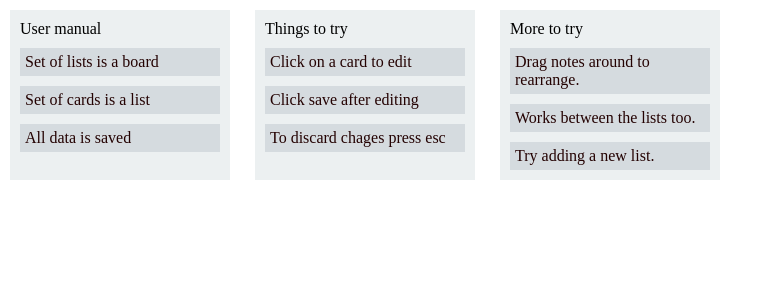
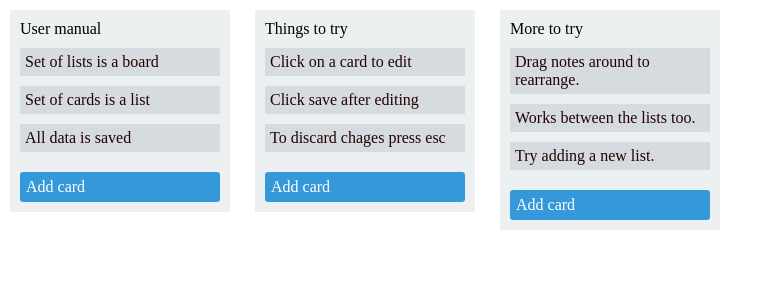
Before and after one commit to itzvinoth/notlify, a Vue app in the folder notlify-front/: page / in a window 1280 px wide. Shown: the top 300 px of the page, without its empty margins (0-773 px from the left). Built offline with nearby package versions, Linux system fonts and the light colour scheme.

Commit message:
feat: new card adding in the list

```diff
--- a/notlify-front/src/assets/workspace.scss
+++ b/notlify-front/src/assets/workspace.scss
@@ -1,5 +1,9 @@
 .workspace {
 	display: flex;
+	align-items: flex-start;
+	.add-card__container {
+		padding-top: 10px;
+	}
 	.add-card {
 		width: 100%;
 		box-sizing: border-box;
--- a/notlify-front/src/components/WorkSpace.vue
+++ b/notlify-front/src/components/WorkSpace.vue
@@ -3,13 +3,6 @@
 		<!-- <div class="drop-zone" @drop="onDrop($event, 1)" @dragenter.prevent @dragover.prevent>
 			<div v-for="item in getList(1)" :key="item.id" class="drag-el" draggable="true" @dragstart="startDrag($event, item)">
 				{{ item.title }}
-			</div>
-			<div v-if="!isAddingCard">
-				<span @click="handleEditTitle('add')" class="add-card">Add card</span>
-			</div>
-			<div v-else>
-				<input type="text" v-model="cardTitle" ref="cardtitle"  @keypress.enter="handleEditTitle('save')" placeholder="Enter a card title"/>
-				<div @click="handleEditTitle('save')" class="save-card">Save</div>
 			</div>
 		</div>
 		<div class="drop-zone" @drop="onDrop($event, 2)" @dragenter.prevent @dragover.prevent>
@@ -22,6 +15,15 @@
 			<div v-for="card in list.cards" :key="`${list.key}+${card.id}`" class="drag-el" draggable="true" @dragstart="startDrag($event, card, list.key)">
 				{{ card.title }}
 			</div>
+			<div class="add-card__container">
+				<div v-if="list.key !== listKey">
+					<span @click="handleEditTitle('add', list.key)" class="add-card">Add card</span>
+				</div>
+				<div v-if="list.key === listKey && isAddingCard">
+					<input type="text" v-model="list.newCard" :ref="`cardtitle-${list.key}`"  @keypress.enter="handleEditTitle('save', list.key)" placeholder="Enter a card title"/>
+					<div @click="handleEditTitle('save', list.key)" class="save-card">Save</div>
+				</div>
+			</div>
 		</div>
 	</div>
 </template>
@@ -32,6 +34,7 @@ export default {
 	data () {
 		return {
 			draggableCardOriginListId: null,
+			listKey: null,
 			cardTitle: '',
 			isAddingCard: false,
 			listItems: [
@@ -43,6 +46,7 @@ export default {
 				{
 					"key": 0,
 					"title": "User manual",
+					"newCard": "",
 					"cards": [
 						{ "id": 0, "title": "Set of lists is a board" },
 						{ "id": 1, "title": "Set of cards is a list" },
@@ -52,6 +56,7 @@ export default {
 				{
 					"key": 1,
 					"title": "Things to try",
+					"newCard": "",
 					"cards": [
 						{ "id": 0, "title": "Click on a card to edit" },
 						{ "id": 1, "title": "Click save after editing" },
@@ -61,6 +66,7 @@ export default {
 				{
 					"key": 2,
 					"title": "More to try",
+					"newCard": "",
 					"cards": [
 						{ "id": 0, "title": "Drag notes around to rearrange." },
 						{ "id": 1, "title": "Works between the lists too." },
@@ -76,21 +82,20 @@ export default {
 		}
 	},
 	methods: {
-		handleEditTitle (type) {
+		handleEditTitle (type, key) {
+			this.listKey = key
 			if (type === 'add') {
 				this.isAddingCard = true
 				this.$nextTick(() => {
-					this.$refs.cardtitle.focus()
+					this.$refs[`cardtitle-${key}`][0].focus()
 				})
 			} else if (type === 'save') {
 				let newCard = {
-					id: this.listItems.length,
-					title: this.cardTitle,
-					list: 1
+					id: this.lists[key].length,
+					title: this.lists[key]['newCard']
 				}
-				this.listItems.push(newCard)
-				this.cardTitle = ''
-				this.isAddingCard = false
+				this.lists[key]['cards'].push(newCard)
+				this.resetNewCardAdd(key)
 			}
 		},
 		getList (list) {
@@ -110,6 +115,12 @@ export default {
 			let cards = this.lists[this.draggableCardOriginListId]['cards']
 			let cardIndex = cards.map(c => c.id).indexOf(card.id)
 			cards = cards.splice(cardIndex, 1)
+		},
+		resetNewCardAdd (key) {
+			this.lists[key]['newCard'] = ''
+			this.cardTitle = ''
+			this.listKey = null
+			this.isAddingCard = false
 		}
 	},
 }
```
